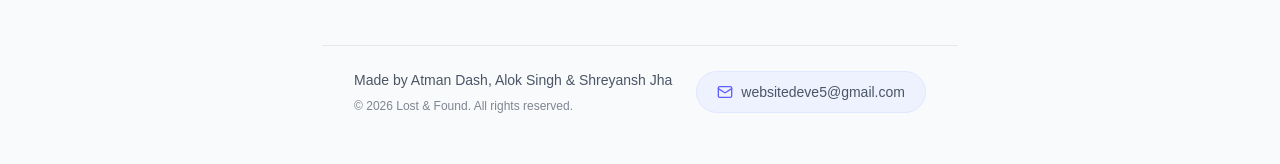
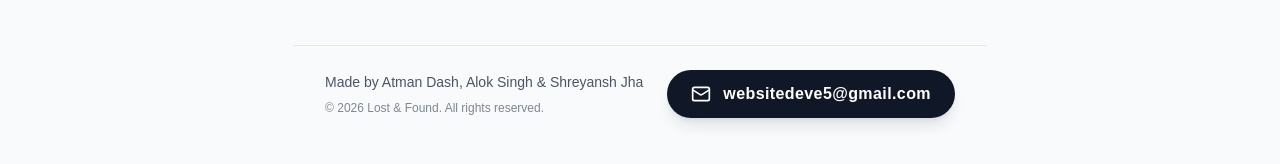
Before and after one commit to atmandash/lost-and-found1, a React (Vite) app in the folder client/: page / in a window 1280 px wide. Shown: the part 1049-1213 px from the top of the page. Built offline with nearby package versions, Linux system fonts and the light colour scheme; no server answers.

Commit message:
Improve footer email button visibility and alignment

```diff
--- a/client/src/components/Footer.jsx
+++ b/client/src/components/Footer.jsx
@@ -21,14 +21,14 @@ const Footer = () => {
                         </p>
                     </div>
 
-                    {/* Contact */}
-                    <div className="flex items-center justify-center gap-2 text-sm bg-indigo-50 dark:bg-gray-800 px-5 py-2.5 rounded-full border border-indigo-100 dark:border-gray-700 hover:shadow-sm transition-shadow w-full md:w-auto max-w-xs">
-                        <Mail className="w-4 h-4 text-indigo-500 flex-shrink-0" />
+                    {/* Contact - Enhanced Visibility */}
+                    <div className="flex items-center justify-center gap-3 bg-gray-900 text-white px-6 py-3 rounded-full shadow-lg hover:shadow-xl hover:scale-105 transition-all w-full md:w-auto transform">
+                        <Mail className="w-5 h-5 flex-shrink-0" />
                         <a
                             href="https://mail.google.com/mail/?view=cm&fs=1&to=websitedeve5@gmail.com"
                             target="_blank"
                             rel="noopener noreferrer"
-                            className="hover:text-indigo-600 dark:hover:text-indigo-400 transition-colors whitespace-nowrap text-sm font-medium"
+                            className="font-semibold tracking-wide hover:text-indigo-200 transition-colors whitespace-nowrap"
                         >
                             websitedeve5@gmail.com
                         </a>
```
